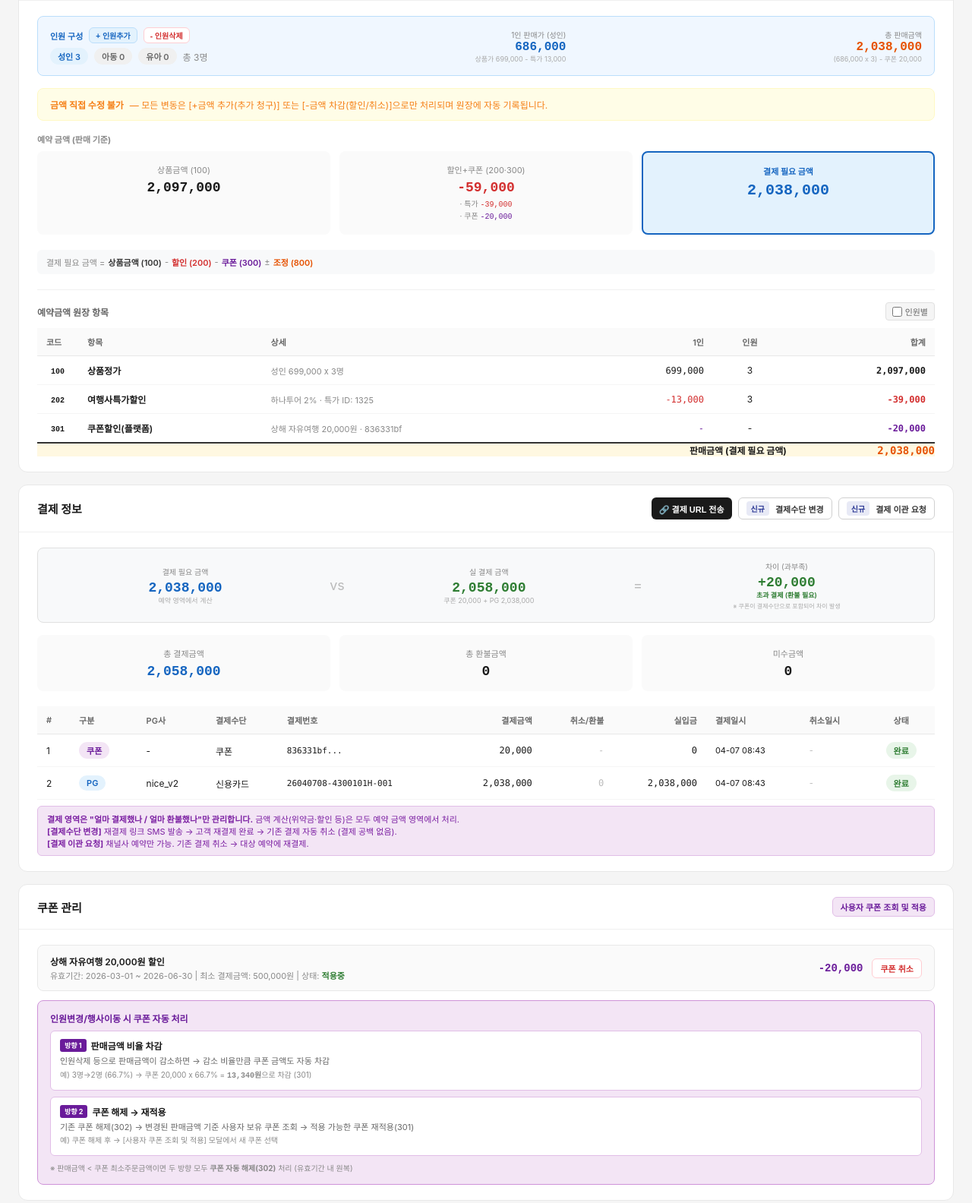
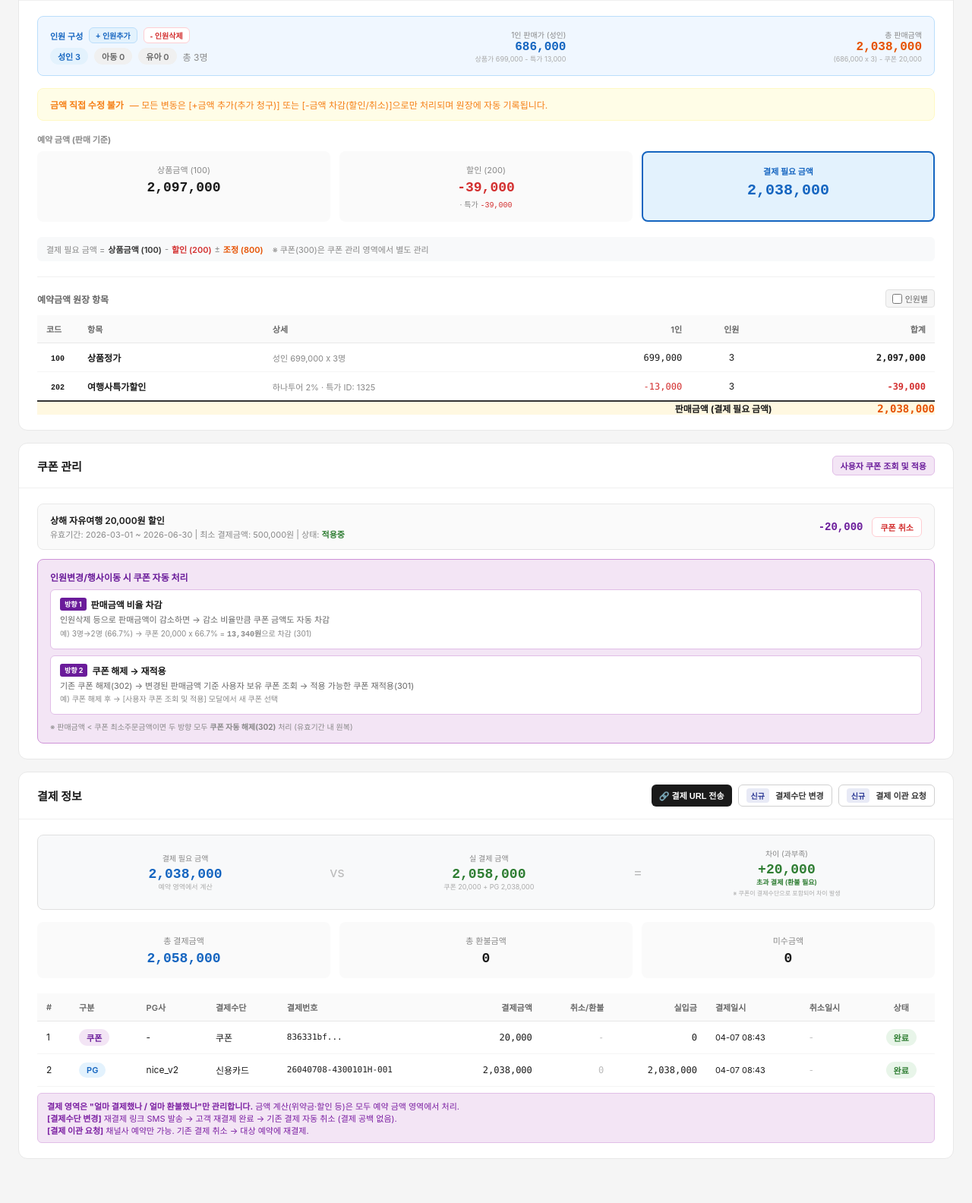
Before and after one commit to seohyeonkimextriber/tripstore_mokup, a plain HTML site: page reservation-detail.html in a window 1280 px wide. Shown: the part 1114-2698 px from the top of the page at 76% size. Drawn offline with Linux system fonts and the light colour scheme.

Commit message:
refactor: 기본탭 섹션 순서 재정렬 - 예약금액→쿠폰→결제
- 예약금액관리: 쿠폰(300) 항목 제거, 할인(200)만 표시
- 계산식: 상품(100) - 할인(200) ± 조정(800), 쿠폰은 별도
- 인원별 보기: 쿠폰 미배분 영역 제거
- 섹션 순서: 예약금액관리 → 쿠폰관리 → 결제정보

Co-Authored-By: Claude Opus 4.6 (1M context) <noreply@anthropic.com>

```diff
--- a/reservation-detail.html
+++ b/reservation-detail.html
@@ -317,11 +317,10 @@
             <div class="value">2,097,000</div>
           </div>
           <div class="amount-card">
-            <div class="label">할인+쿠폰 (200·300)</div>
-            <div class="value negative">-59,000</div>
-            <div style="font-size:10px;color:#888;margin-top:4px;line-height:1.4;">
-              <div>· 특가 <span style="font-family:monospace;color:#d32f2f;">-39,000</span></div>
-              <div>· 쿠폰 <span style="font-family:monospace;color:#6a1b9a;">-20,000</span></div>
+            <div class="label">할인 (200)</div>
+            <div class="value negative">-39,000</div>
+            <div style="font-size:10px;color:#888;margin-top:4px;">
+              · 특가 <span style="font-family:monospace;color:#d32f2f;">-39,000</span>
             </div>
           </div>
           <div class="amount-card" style="border:2px solid #1565c0;background:#e3f2fd;">
@@ -334,9 +333,9 @@
         <div style="background:#f8f9fa;border-radius:6px;padding:8px 12px;font-size:11px;color:#888;margin-bottom:16px;display:flex;align-items:center;gap:4px;flex-wrap:wrap;">
           <span>결제 필요 금액 =</span>
           <span style="font-weight:600;color:#333;">상품금액 (100)</span> <span>-</span>
-          <span style="font-weight:600;color:#d32f2f;">할인 (200)</span> <span>-</span>
-          <span style="font-weight:600;color:#6a1b9a;">쿠폰 (300)</span> <span>±</span>
+          <span style="font-weight:600;color:#d32f2f;">할인 (200)</span> <span>±</span>
           <span style="font-weight:600;color:#e65100;">조정 (800)</span>
+          <span style="margin-left:8px;color:#888;">※ 쿠폰(300)은 쿠폰 관리 영역에서 별도 관리</span>
         </div>
 
         <!-- 원장 기반 예약금액 항목 (100/200/300) -->
@@ -362,11 +361,6 @@
                   <td style="font-weight:600;">여행사특가할인</td><td style="font-size:11px;color:#888;">하나투어 2% · 특가 ID: 1325</td>
                   <td class="text-right text-mono" style="color:#d32f2f;">-13,000</td><td class="text-center">3</td><td class="text-right text-mono" style="font-weight:700;color:#d32f2f;">-39,000</td>
                 </tr>
-                <tr>
-                  <td><span class="code coupon" style="padding:1px 6px;border-radius:3px;font-family:monospace;font-size:10px;font-weight:700;">301</span></td>
-                  <td style="font-weight:600;">쿠폰할인(플랫폼)</td><td style="font-size:11px;color:#888;">상해 자유여행 20,000원 · 836331bf</td>
-                  <td class="text-right text-mono" style="color:#6a1b9a;">-</td><td class="text-center">-</td><td class="text-right text-mono" style="font-weight:700;color:#6a1b9a;">-20,000</td>
-                </tr>
               </tbody>
               <tfoot>
                 <tr style="background:#fff8e1;font-weight:700;border-top:2px solid #333;">
@@ -408,12 +402,6 @@
                 <tr><td><span class="code discount" style="padding:1px 4px;border-radius:2px;font-family:monospace;font-size:9px;font-weight:700;">202</span></td><td>여행사특가할인</td><td class="text-right text-mono" style="color:#d32f2f;">-13,000</td></tr>
               </tbody></table>
             </div>
-            <div style="background:#f3e5f5;border-radius:6px;padding:8px 12px;margin-bottom:8px;">
-              <div style="font-size:10px;font-weight:600;color:#6a1b9a;margin-bottom:4px;">예약 전체 (인원 미배분)</div>
-              <table style="font-size:11px;"><tbody>
-                <tr><td><span class="code coupon" style="padding:1px 4px;border-radius:2px;font-family:monospace;font-size:9px;font-weight:700;">301</span></td><td>쿠폰할인(플랫폼)</td><td class="text-right text-mono" style="color:#6a1b9a;">-20,000</td></tr>
-              </tbody></table>
-            </div>
             <div style="background:#fff8e1;border:1px solid #e65100;border-radius:6px;padding:8px 12px;display:flex;justify-content:space-between;align-items:center;">
               <span style="font-weight:700;font-size:12px;">전체 판매금액</span>
               <span style="font-family:monospace;font-weight:700;font-size:15px;color:#e65100;">2,038,000</span>
@@ -424,7 +412,69 @@
       </div>
     </div>
 
-    <!-- 5. 결제 정보 -->
+    <!-- 5. 쿠폰 관리 -->
+    <div class="section">
+      <div class="section-header">
+        <h2>쿠폰 관리</h2>
+        <div class="actions">
+          <button class="btn btn-coupon btn-sm btn-icon" onclick="document.getElementById('modal-coupon').classList.add('show')">사용자 쿠폰 조회 및 적용</button>
+        </div>
+      </div>
+      <div class="section-body">
+        <!-- 현재 적용된 쿠폰 -->
+        <div id="applied-coupon-area">
+          <div class="coupon-card" id="applied-coupon-card">
+            <div class="coupon-info">
+              <div class="coupon-name" id="applied-coupon-name">상해 자유여행 20,000원 할인</div>
+              <div class="coupon-detail" id="applied-coupon-detail">유효기간: 2026-03-01 ~ 2026-06-30 | 최소 결제금액: 500,000원 | 상태: <strong style="color:#2e7d32;">적용중</strong></div>
+            </div>
+            <div class="coupon-amount" id="applied-coupon-amount">-20,000</div>
+            <button class="btn btn-danger btn-sm" style="margin-left: 12px;" onclick="cancelCoupon()">쿠폰 취소</button>
+          </div>
+        </div>
+        <div id="no-coupon-area" style="display:none;background:#fafafa;border:1px dashed #d0d0d0;border-radius:8px;padding:16px;text-align:center;font-size:12px;color:#888;">
+          적용된 쿠폰이 없습니다. 위 [사용자 쿠폰 조회 및 적용] 버튼으로 쿠폰을 적용할 수 있습니다.
+        </div>
+
+        <!-- 쿠폰 자동 처리 정책 -->
+        <div style="background:#f3e5f5;border:1px solid #ce93d8;border-radius:8px;padding:14px 16px;margin-top:12px;">
+          <div style="font-size:12px;font-weight:700;color:#6a1b9a;margin-bottom:8px;">인원변경/행사이동 시 쿠폰 자동 처리</div>
+          <div style="display:flex;flex-direction:column;gap:8px;">
+            <div style="background:#fff;border-radius:6px;padding:10px 12px;border:1px solid #e1bee7;">
+              <div style="display:flex;align-items:center;gap:6px;margin-bottom:4px;">
+                <span style="background:#6a1b9a;color:#fff;font-size:9px;padding:2px 6px;border-radius:3px;font-weight:700;">방향 1</span>
+                <span style="font-weight:700;font-size:12px;">판매금액 비율 차감</span>
+              </div>
+              <div style="font-size:11px;color:#666;line-height:1.6;">
+                인원삭제 등으로 판매금액이 감소하면 → 감소 비율만큼 쿠폰 금액도 자동 차감<br>
+                <span style="font-size:10px;color:#888;">예) 3명→2명 (66.7%) → 쿠폰 20,000 x 66.7% = <strong style="font-family:monospace;">13,340원</strong>으로 차감 (301)</span>
+              </div>
+            </div>
+            <div style="background:#fff;border-radius:6px;padding:10px 12px;border:1px solid #e1bee7;">
+              <div style="display:flex;align-items:center;gap:6px;margin-bottom:4px;">
+                <span style="background:#6a1b9a;color:#fff;font-size:9px;padding:2px 6px;border-radius:3px;font-weight:700;">방향 2</span>
+                <span style="font-weight:700;font-size:12px;">쿠폰 해제 → 재적용</span>
+              </div>
+              <div style="font-size:11px;color:#666;line-height:1.6;">
+                기존 쿠폰 해제(302) → 변경된 판매금액 기준 사용자 보유 쿠폰 조회 → 적용 가능한 쿠폰 재적용(301)<br>
+                <span style="font-size:10px;color:#888;">예) 쿠폰 해제 후 → [사용자 쿠폰 조회 및 적용] 모달에서 새 쿠폰 선택</span>
+              </div>
+            </div>
+          </div>
+          <div style="margin-top:8px;font-size:10px;color:#888;">
+            ※ 판매금액 < 쿠폰 최소주문금액이면 두 방향 모두 <strong>쿠폰 자동 해제(302)</strong> 처리 (유효기간 내 원복)
+          </div>
+        </div>
+
+        <!-- 쿠폰 변경 이력 -->
+        <div id="coupon-history-area" style="display:none;margin-top:12px;">
+          <div style="font-size:11px;font-weight:600;color:#888;margin-bottom:4px;">쿠폰 변경 이력</div>
+          <div id="coupon-history-list" style="font-size:11px;"></div>
+        </div>
+      </div>
+    </div>
+
+    <!-- 6. 결제 정보 -->
     <div class="section">
       <div class="section-header">
         <h2>결제 정보</h2>
@@ -524,70 +574,6 @@
           <strong>결제 영역은 "얼마 결제했나 / 얼마 환불했나"만 관리합니다.</strong> 금액 계산(위약금·할인 등)은 모두 예약 금액 영역에서 처리.<br>
           <strong>[결제수단 변경]</strong> 재결제 링크 SMS 발송 → 고객 재결제 완료 → 기존 결제 자동 취소 (결제 공백 없음).<br>
           <strong>[결제 이관 요청]</strong> 채널사 예약만 가능. 기존 결제 취소 → 대상 예약에 재결제.
-        </div>
-      </div>
-    </div>
-
-    <!-- 6. 쿠폰 관리 -->
-    <div class="section">
-      <div class="section-header">
-        <h2>쿠폰 관리</h2>
-        <div class="actions">
-          <button class="btn btn-coupon btn-sm btn-icon" onclick="document.getElementById('modal-coupon').classList.add('show')">사용자 쿠폰 조회 및 적용</button>
-        </div>
-      </div>
-      <div class="section-body">
-        <!-- 현재 적용된 쿠폰 -->
-        <div id="applied-coupon-area">
-          <div class="coupon-card" id="applied-coupon-card">
-            <div class="coupon-info">
-              <div class="coupon-name" id="applied-coupon-name">상해 자유여행 20,000원 할인</div>
-              <div class="coupon-detail" id="applied-coupon-detail">유효기간: 2026-03-01 ~ 2026-06-30 | 최소 결제금액: 500,000원 | 상태: <strong style="color:#2e7d32;">적용중</strong></div>
-            </div>
-            <div class="coupon-amount" id="applied-coupon-amount">-20,000</div>
-            <button class="btn btn-danger btn-sm" style="margin-left: 12px;" onclick="cancelCoupon()">쿠폰 취소</button>
-          </div>
-        </div>
-        <div id="no-coupon-area" style="display:none;background:#fafafa;border:1px dashed #d0d0d0;border-radius:8px;padding:16px;text-align:center;font-size:12px;color:#888;">
-          적용된 쿠폰이 없습니다. 위 [사용자 쿠폰 조회 및 적용] 버튼으로 쿠폰을 적용할 수 있습니다.
-        </div>
-
-        <!-- 쿠폰 자동 처리 정책 -->
-        <div style="background:#f3e5f5;border:1px solid #ce93d8;border-radius:8px;padding:14px 16px;margin-top:12px;">
-          <div style="font-size:12px;font-weight:700;color:#6a1b9a;margin-bottom:8px;">인원변경/행사이동 시 쿠폰 자동 처리</div>
-          <div style="display:flex;flex-direction:column;gap:8px;">
-            <!-- 방향 1 -->
-            <div style="background:#fff;border-radius:6px;padding:10px 12px;border:1px solid #e1bee7;">
-              <div style="display:flex;align-items:center;gap:6px;margin-bottom:4px;">
-                <span style="background:#6a1b9a;color:#fff;font-size:9px;padding:2px 6px;border-radius:3px;font-weight:700;">방향 1</span>
-                <span style="font-weight:700;font-size:12px;">판매금액 비율 차감</span>
-              </div>
-              <div style="font-size:11px;color:#666;line-height:1.6;">
-                인원삭제 등으로 판매금액이 감소하면 → 감소 비율만큼 쿠폰 금액도 자동 차감<br>
-                <span style="font-size:10px;color:#888;">예) 3명→2명 (66.7%) → 쿠폰 20,000 x 66.7% = <strong style="font-family:monospace;">13,340원</strong>으로 차감 (301)</span>
-              </div>
-            </div>
-            <!-- 방향 2 -->
-            <div style="background:#fff;border-radius:6px;padding:10px 12px;border:1px solid #e1bee7;">
-              <div style="display:flex;align-items:center;gap:6px;margin-bottom:4px;">
-                <span style="background:#6a1b9a;color:#fff;font-size:9px;padding:2px 6px;border-radius:3px;font-weight:700;">방향 2</span>
-                <span style="font-weight:700;font-size:12px;">쿠폰 해제 → 재적용</span>
-              </div>
-              <div style="font-size:11px;color:#666;line-height:1.6;">
-                기존 쿠폰 해제(302) → 변경된 판매금액 기준 사용자 보유 쿠폰 조회 → 적용 가능한 쿠폰 재적용(301)<br>
-                <span style="font-size:10px;color:#888;">예) 쿠폰 해제 후 → [사용자 쿠폰 조회 및 적용] 모달에서 새 쿠폰 선택</span>
-              </div>
-            </div>
-          </div>
-          <div style="margin-top:8px;font-size:10px;color:#888;">
-            ※ 판매금액 < 쿠폰 최소주문금액이면 두 방향 모두 <strong>쿠폰 자동 해제(302)</strong> 처리 (유효기간 내 원복)
-          </div>
-        </div>
-
-        <!-- 쿠폰 변경 이력 -->
-        <div id="coupon-history-area" style="display:none;margin-top:12px;">
-          <div style="font-size:11px;font-weight:600;color:#888;margin-bottom:4px;">쿠폰 변경 이력</div>
-          <div id="coupon-history-list" style="font-size:11px;"></div>
         </div>
       </div>
     </div>
```
